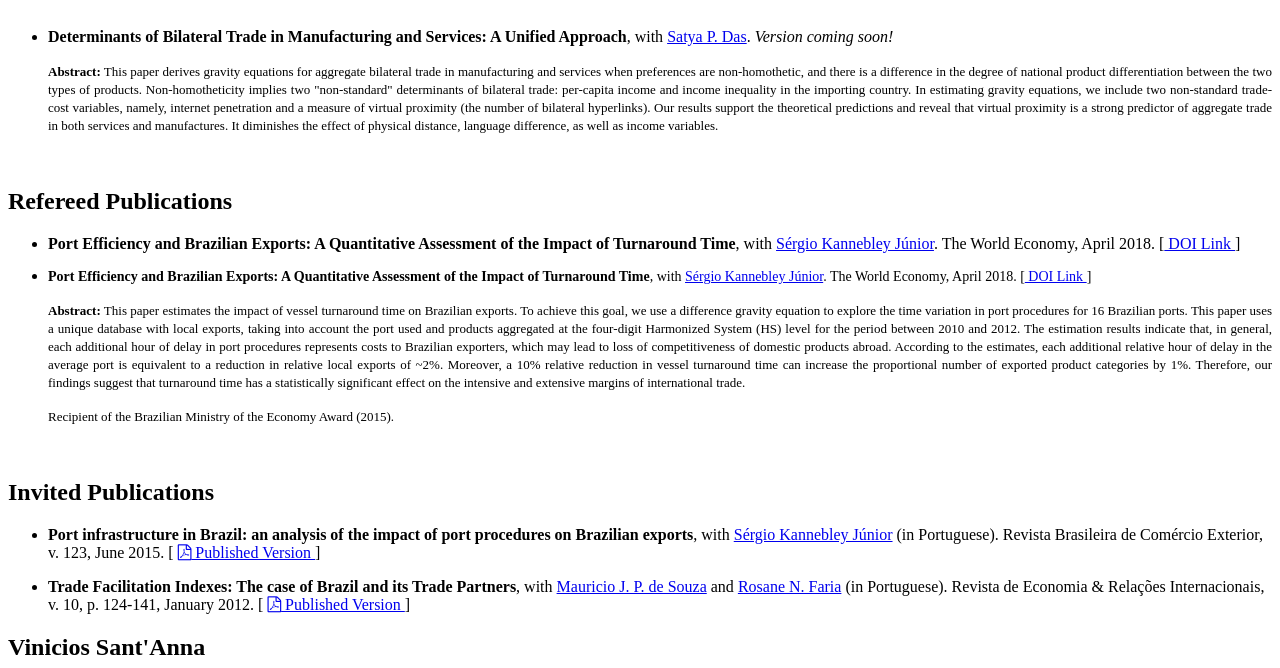
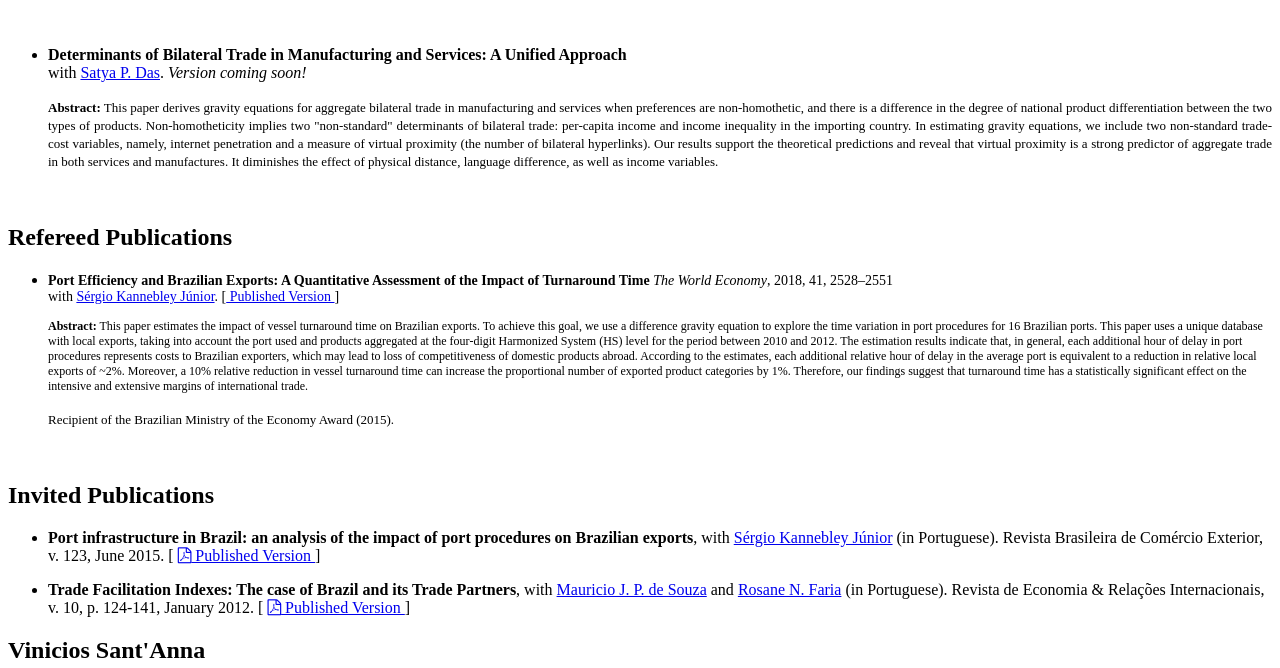
Before and after one commit to vpsantanna/vpsantanna.github.io, a Jekyll site: the page built from 2-research.md, in a window 1280 px wide and 900 px high, scrolled down 783 px, cut to the strip 232-900 px from the top of the window. Built offline with Jekyll 4.4.1, drawn with Linux system fonts in a browser that asks for light colours; a script that is not in the unit is left out.

Commit message:
Update 2-research.md

```diff
--- a/2-research.md
+++ b/2-research.md
@@ -22,7 +22,8 @@ permalink: /research/
 
 # Work in Progress
 
-- <b>Send Them Back? The Real Estate Consequences of Repatriations</b>, with <a href="https://sites.google.com/site/cortesgustavos" target="_blank"> Gustavo Cortes</a>. <em>Version coming soon! </em>
+- <b>Send Them Back? The Real Estate Consequences of Repatriations</b><br>
+with <a href="https://sites.google.com/site/cortesgustavos" target="_blank"> Gustavo Cortes</a>. <em>Version coming soon! </em>
 
    <p style="text-align: justify;"><font size="2"><b>Abstract:</b> We examine how the repatriation of Mexican immigrants in the US from 1930 to 1936 affected housing and construction in American cities. Using US Census and hand-collected building permits data, we show that repatriating Mexicans during the Great Depression significantly slowed city growth. Employing instruments that account for the effects of the Depression, we show that cities with higher Mexican outflow experienced lower growth in commercial and residential real estate. We find significant negative effects on the number and value of building permits, as well as house values. Repatriations seem to have a long-lasting impact, leaving a footprint on local economic growth. </font></p>
 
@@ -32,7 +33,7 @@ permalink: /research/
 
 <br>
 
-- <b>Determinants of Bilateral Trade in Manufacturing and Services: A Unified Approach</b>, with <a href="https://www.satyapdas.com" target="_blank">Satya P. Das</a>. <em>Version coming soon! </em>
+- <b>Determinants of Bilateral Trade in Manufacturing and Services: A Unified Approach</b><br> with <a href="https://www.satyapdas.com" target="_blank">Satya P. Das</a>. <em>Version coming soon! </em>
 
    <p style="text-align: justify;"><font size="2"><b>Abstract:</b> This paper derives gravity equations for aggregate bilateral trade in manufacturing and services when preferences are non-homothetic, and there is a difference in the degree of national product differentiation between the two types of products.  Non-homotheticity implies two "non-standard" determinants of bilateral trade: per-capita income and income inequality in the importing country. In estimating gravity equations, we include two non-standard trade-cost variables, namely, internet penetration and a measure of virtual proximity (the number of bilateral hyperlinks). Our results support the theoretical predictions and reveal that virtual proximity is a strong predictor of aggregate trade in both services and manufactures. It diminishes the effect of physical distance, language difference, as well as income variables. </font></p>
 
@@ -40,10 +41,9 @@ permalink: /research/
 
 # Refereed Publications
 
-- <b>Port Efficiency and Brazilian Exports: A Quantitative Assessment of the Impact of Turnaround Time</b>, with <a href="https://scholar.google.com.br/citations?user=dqFJND9idb0C&hl=en" target="_blank"> Sérgio Kannebley Júnior</a>. The World Economy, April 2018. [<a href="https://doi.org/10.1111/twec.12654" target="_blank"> DOI Link </a>]
-- <p style="font-size:14px"><b>Port Efficiency and Brazilian Exports: A Quantitative Assessment of the Impact of Turnaround Time</b>, with <a href="https://scholar.google.com.br/citations?user=dqFJND9idb0C&hl=en" target="_blank"> Sérgio Kannebley Júnior</a>. The World Economy, April 2018. [<a href="https://doi.org/10.1111/twec.12654" target="_blank"> DOI Link </a>] </p>
+- <p style="font-size:14px"><b>Port Efficiency and Brazilian Exports: A Quantitative Assessment of the Impact of Turnaround Time</b> <em>The World Economy</em>, 2018, 41, 2528–2551  <br> with <a href="https://scholar.google.com.br/citations?user=dqFJND9idb0C&hl=en" target="_blank"> Sérgio Kannebley Júnior</a>.  [<a href="https://doi.org/10.1111/twec.12654" target="_blank"> Published Version </a>] </p>
 
-   <p style="text-align: justify;"><font size="2"><b>Abstract:</b> This paper estimates the impact of vessel turnaround time on Brazilian exports. To achieve this goal, we use a difference gravity equation to explore the time variation in port procedures for 16 Brazilian ports. This paper uses a unique database with local exports, taking into account the port used and products aggregated at the four‐digit Harmonized System (HS) level for the period between 2010 and 2012. The estimation results indicate that, in general, each additional hour of delay in port procedures represents costs to Brazilian exporters, which may lead to loss of competitiveness of domestic products abroad. According to the estimates, each additional relative hour of delay in the average port is equivalent to a reduction in relative local exports of ~2%. Moreover, a 10% relative reduction in vessel turnaround time can increase the proportional number of exported product categories by 1%. Therefore, our findings suggest that turnaround time has a statistically significant effect on the intensive and extensive margins of international trade. </font></p>
+   <p style="font-size:12px"><b>Abstract:</b> This paper estimates the impact of vessel turnaround time on Brazilian exports. To achieve this goal, we use a difference gravity equation to explore the time variation in port procedures for 16 Brazilian ports. This paper uses a unique database with local exports, taking into account the port used and products aggregated at the four‐digit Harmonized System (HS) level for the period between 2010 and 2012. The estimation results indicate that, in general, each additional hour of delay in port procedures represents costs to Brazilian exporters, which may lead to loss of competitiveness of domestic products abroad. According to the estimates, each additional relative hour of delay in the average port is equivalent to a reduction in relative local exports of ~2%. Moreover, a 10% relative reduction in vessel turnaround time can increase the proportional number of exported product categories by 1%. Therefore, our findings suggest that turnaround time has a statistically significant effect on the intensive and extensive margins of international trade.</p>
 
    <p><font size="2"> Recipient of the Brazilian Ministry of the Economy Award (2015). </font></p>
 
```
